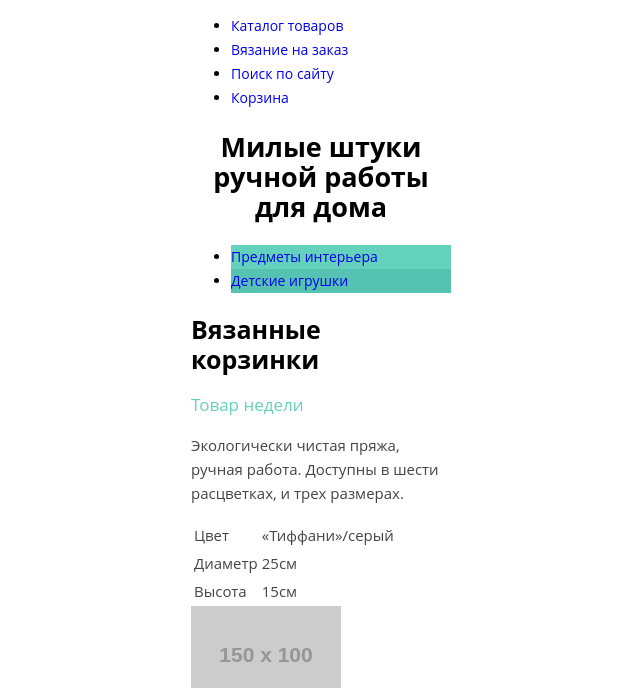
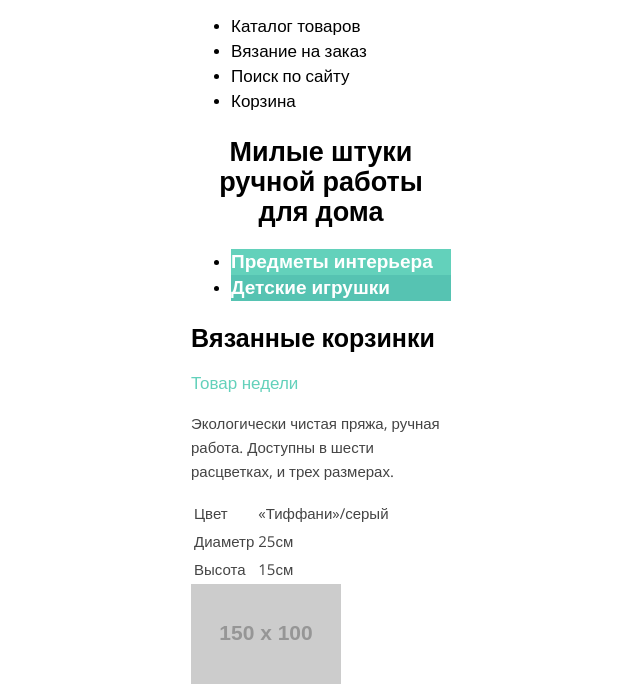
Before and after one commit to aleksgrin/mishka, a website: page source/index.html in a window 1280 px wide. Shown: the part 107-795 px from the top of the page, without its empty margins (319-959 px from the left). Drawn offline with nearby package versions, Linux system fonts and the light colour scheme; files that its build step writes are made by us from their sources; placeholder pictures from the web are drawn by us.

Commit message:
Почти закончена базовая less стилизация index

```diff
--- a/source/index.html
+++ b/source/index.html
@@ -3,6 +3,7 @@
 <head>
   <meta charset="utf-8">
   <title>HTML Academy: Мишка</title>
+  <link href="https://fonts.googleapis.com/css?family=Open+Sans:400,700&amp;subset=cyrillic" rel="stylesheet">
   <link rel="stylesheet" href="css/style.css">
 </head>
 <body>
@@ -16,16 +17,16 @@
       </button>
       <ul class="header__menu-list">
         <li class="header__menu-item">
-            <a href="catalog.html">Каталог товаров</a>
+          <a class="header__menu-link" href="catalog.html">Каталог товаров</a>
         </li>
         <li class="header__menu-item">
-            <a href="form.html">Вязание на заказ</a>
+          <a class="header__menu-link" href="form.html">Вязание на заказ</a>
         </li>
         <li class="header__menu-item header__menu-item--search">
-            <a href="#">Поиск по сайту</a>
+          <a class="header__menu-link" href="#">Поиск по сайту</a>
         </li>
         <li class="header__menu-item header__menu-item--cart">
-            <a href="#">Корзина</a>
+          <a class="header__menu-link" href="#">Корзина</a>
         </li>
       </ul>
     </div>
@@ -35,8 +36,12 @@
       <div class="intro__wrapper">
         <h1 class="intro__title">Милые штуки ручной работы для дома</h1>
         <ul class="intro__list">
-            <li class="intro__item intro__item--interior"><a href="#">Предметы интерьера</a></li>
-            <li class="intro__item intro__item--toys"><a href="#">Детские игрушки</a></li>
+          <li class="intro__item intro__item--interior">
+            <a class="intro__item-link" href="#">Предметы интерьера</a>
+          </li>
+          <li class="intro__item intro__item--toys">
+            <a class="intro__item-link" href="#">Детские игрушки</a>
+          </li>
         </ul>
       </div>
     </section>
@@ -110,7 +115,7 @@
           <a class="contacts__adress" href="https://www.google.com/maps/place/Доходный+дом+Н.+А.+Мельцера/@59.9388059,30.3220345,17.75z/data=!4m5!3m4!1s0x4696310fca640933:0x8403eb878242dbd5!8m2!3d59.9387782!4d30.3231967?hl=ru-RU">г. Санкт-Петербург, ул. Большая Конюшенная, д. 19/8, офис 101</a>
         </p>
         <div class="contacts__map">
-            <iframe src="https://www.google.com/maps/embed?pb=!1m18!1m12!1m3!1d1188.3737169803976!2d30.322034484311697!3d59.938805915698296!2m3!1f0!2f0!3f0!3m2!1i1024!2i768!4f13.1!3m3!1m2!1s0x4696310fca640933%3A0x8403eb878242dbd5!2z0JTQvtGF0L7QtNC90YvQuSDQtNC-0Lwg0J0uINCQLiDQnNC10LvRjNGG0LXRgNCw!5e0!3m2!1sru!2sru!4v1554227934679!5m2!1sru!2sru" width="600" height="450" allowfullscreen></iframe>
+          <iframe src="https://www.google.com/maps/embed?pb=!1m18!1m12!1m3!1d1188.3737169803976!2d30.322034484311697!3d59.938805915698296!2m3!1f0!2f0!3f0!3m2!1i1024!2i768!4f13.1!3m3!1m2!1s0x4696310fca640933%3A0x8403eb878242dbd5!2z0JTQvtGF0L7QtNC90YvQuSDQtNC-0Lwg0J0uINCQLiDQnNC10LvRjNGG0LXRgNCw!5e0!3m2!1sru!2sru!4v1554227934679!5m2!1sru!2sru" width="280" height="450" allowfullscreen></iframe>
         </div>
         <a class="contacts__button button" href="#">Напишите нам</a>
       </div>
```
Also changed, not shown: source/catalog.html (+2 -1 lines), source/form.html (+2 -1 lines). Lines whose indentation alone changed are shown as unchanged.
